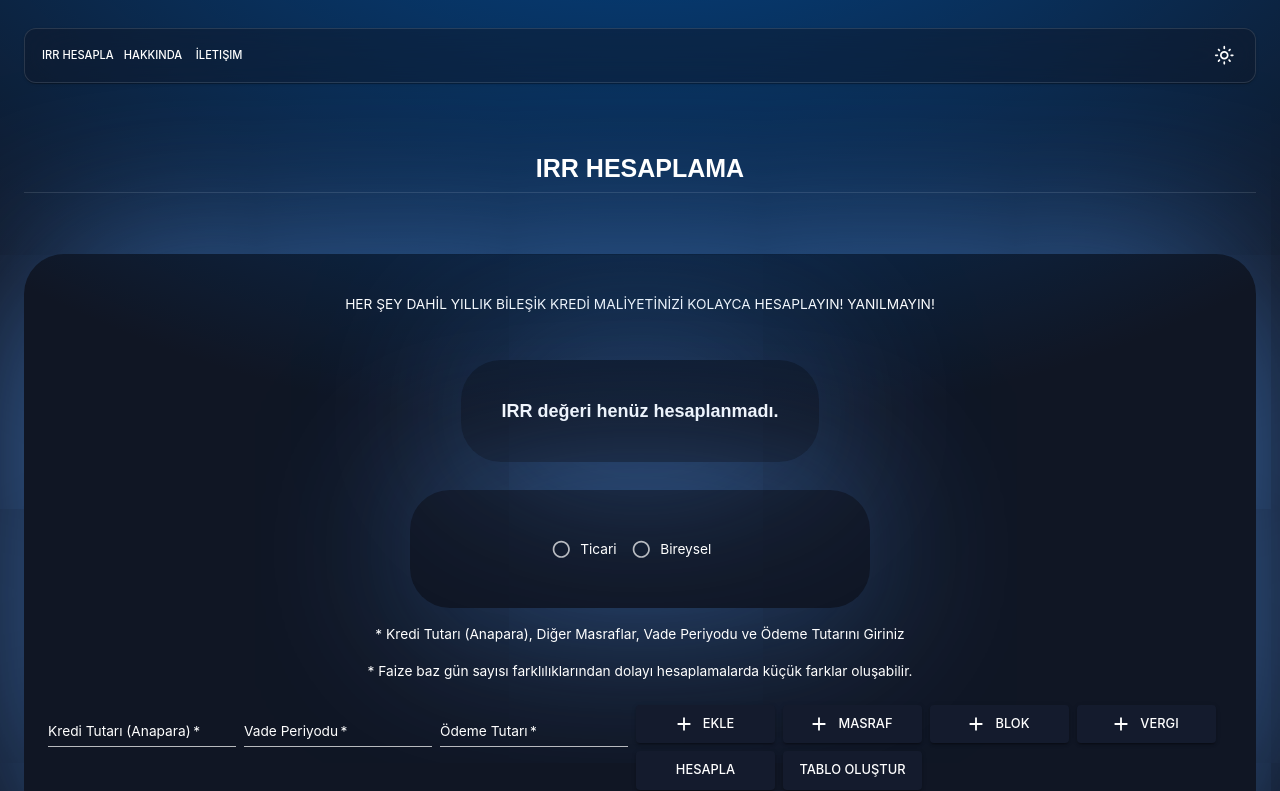
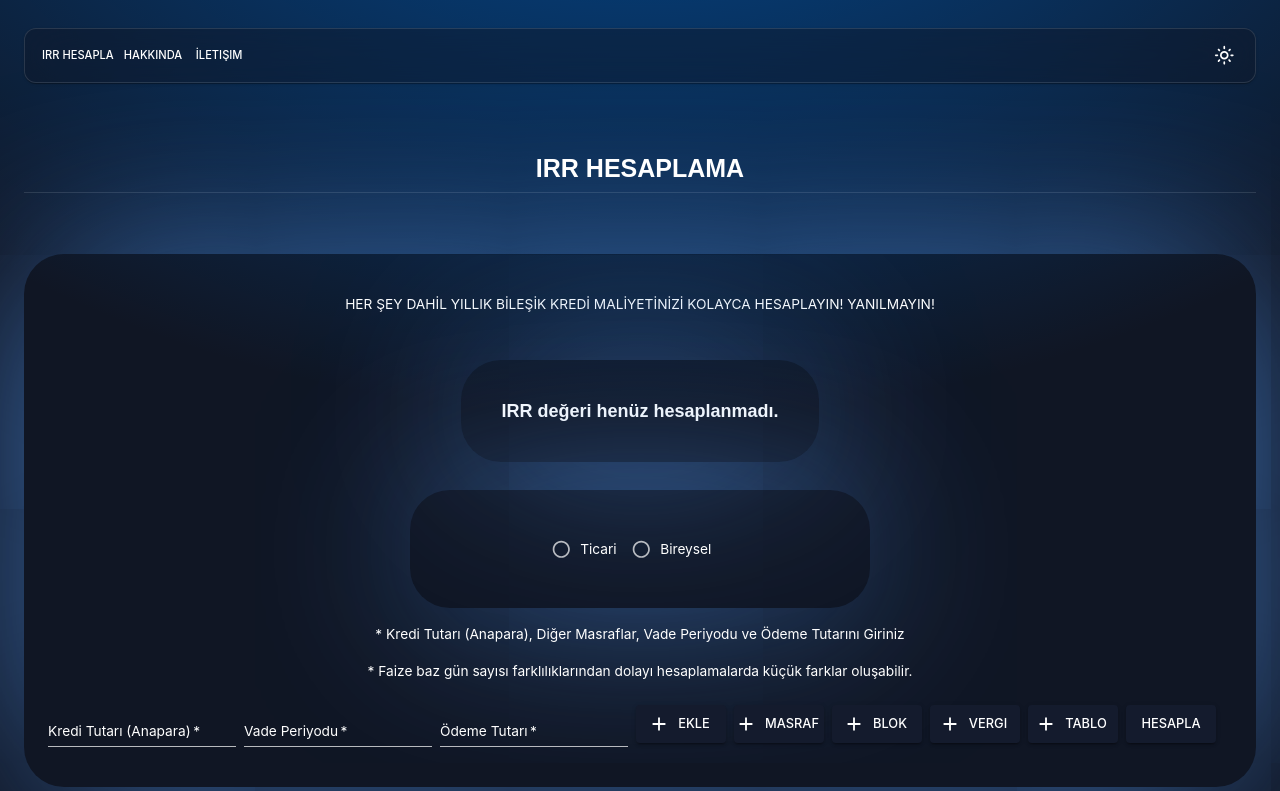
Before and after one commit to haticekatranciakgul/test.kredi-maliyeti-hesaplama, a React (Create React App) app: page / in a window 1280 px wide. Shown: the top 791 px of the page. Built offline with nearby package versions, Linux system fonts and the light colour scheme.

Commit message:
Update ui calculate page

```diff
--- a/src/Pages/Calculate.js
+++ b/src/Pages/Calculate.js
@@ -340,7 +340,7 @@ function Calculate() {
                         </Grid>
                         <Grid item xs={12} sm={12} md={6} >
                             <Grid container spacing={1} columns={12}>
-                                <Grid item xs={12} sm={3} md={3} lg={3} xl={3} display="flex" justifyContent="flex-end">
+                                <Grid item xs={6} sm={4} md={2} lg={2} xl={2} display="flex" justifyContent="flex-end">
                                     <Button
                                         variant="contained"
                                         startIcon={<AddIcon />}
@@ -352,7 +352,7 @@ function Calculate() {
                                         EKLE
                                     </Button>
                                 </Grid>
-                                <Grid item xs={12} sm={3} md={3} lg={3} xl={3} display="flex" justifyContent="flex-end">
+                                <Grid item xs={6} sm={4} md={2} lg={2} xl={2} display="flex" justifyContent="flex-end">
                                     <Button
                                         variant="contained"
                                         startIcon={<AddIcon />}
@@ -366,7 +366,7 @@ function Calculate() {
                                     {isOpen && modalType === "expense" && <ExpenseModal />}
 
                                 </Grid>
-                                <Grid item xs={12} sm={3} md={3} lg={3} xl={3} display="flex" justifyContent="flex-end">
+                                <Grid item xs={6} sm={4} md={2} lg={2} xl={2} display="flex" justifyContent="flex-end">
                                     <Button
                                         variant="contained"
                                         startIcon={<AddIcon />}
@@ -381,7 +381,7 @@ function Calculate() {
                                     {isOpen && modalType === "block" && <BlockModal />}
 
                                 </Grid>
-                                <Grid item xs={12} sm={3} md={3} lg={3} xl={3} display="flex" justifyContent="flex-end">
+                                <Grid item xs={6} sm={4} md={2} lg={2} xl={2} display="flex" justifyContent="flex-end">
                                     <Button
                                         variant="contained"
                                         startIcon={<AddIcon />}
@@ -396,20 +396,10 @@ function Calculate() {
                                     {isOpen && modalType === "tax" && <TaxModal />}
 
                                 </Grid>
-                                <Grid item xs={12} sm={3} md={3} lg={3} xl={3} display="flex" justifyContent="flex-end">
+                                <Grid item xs={6} sm={4} md={2} lg={2} xl={2} display="flex" justifyContent="flex-end">
                                     <Button
                                         variant="contained"
-                                        fullWidth
-                                        size="large"
-                                        color="primary"
-                                        onClick={handleSave}
-                                    >
-                                        Hesapla
-                                    </Button>
-                                </Grid>
-                                <Grid item xs={12} sm={3} md={3} lg={3} xl={3} display="flex" justifyContent="flex-end">
-                                    <Button
-                                        variant="contained"
+                                        startIcon={<AddIcon />}
                                         fullWidth
                                         size="large"
                                         color="primary"
@@ -421,7 +411,18 @@ function Calculate() {
                                             padding: "5px"
                                         }}
                                     >
-                                        Tablo Oluştur
+                                        Tablo
+                                    </Button>
+                                </Grid>
+                                <Grid item xs={6} sm={4} md={2} lg={2} xl={2} display="flex" justifyContent="flex-end">
+                                    <Button
+                                        variant="contained"
+                                        fullWidth
+                                        size="large"
+                                        color="primary"
+                                        onClick={handleSave}
+                                    >
+                                        Hesapla
                                     </Button>
                                 </Grid>
                             </Grid>
```
